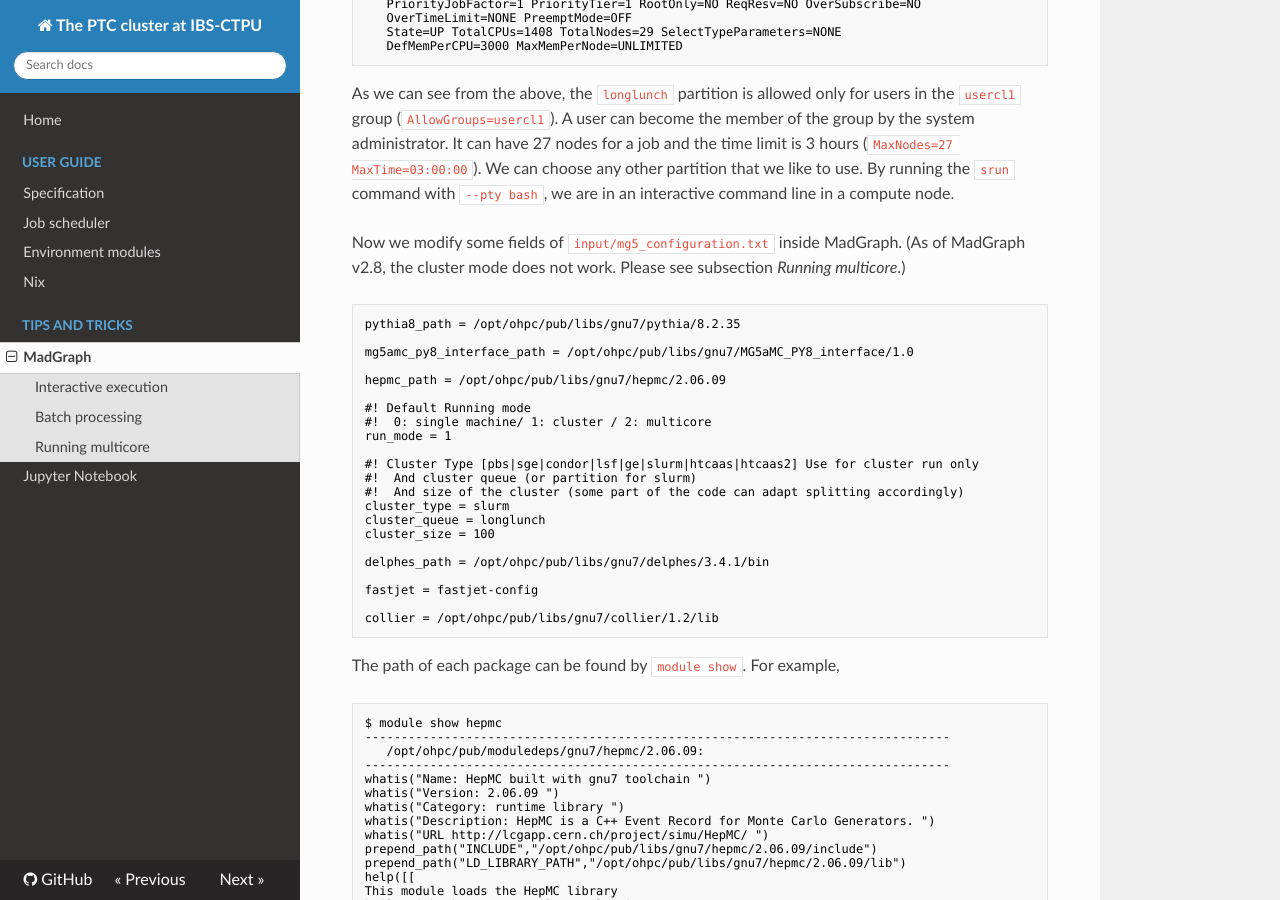
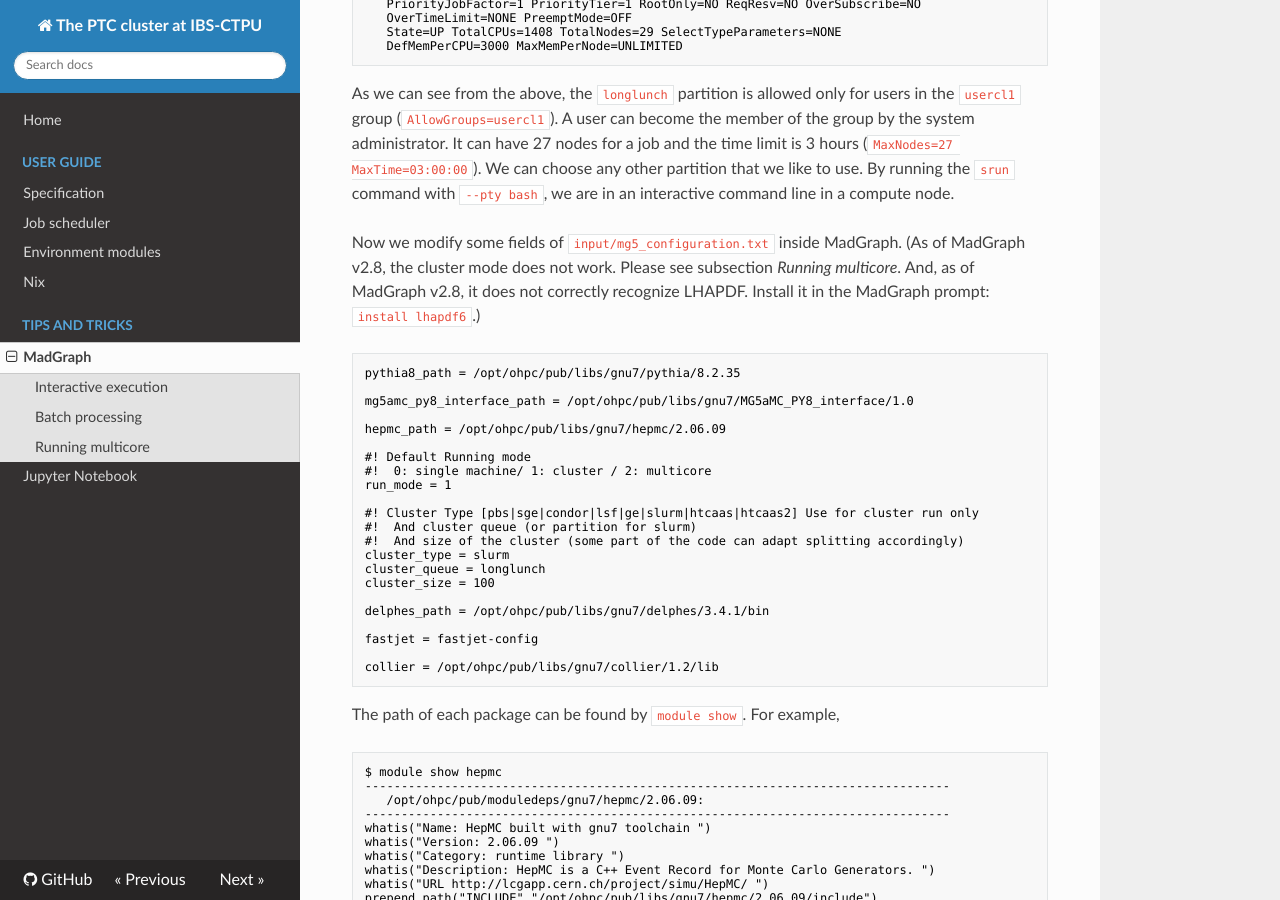
Before and after one commit to cbpark/ptc-cluster, an MkDocs documentation site: the page built from docs/tips-and-tricks/madgraph.md, in a window 1280 px wide and 900 px high, scrolled down 1045 px. Built offline with MkDocs 1.6.1, drawn with Linux system fonts in a browser that asks for light colours; nearby versions of some CDN libraries; old or Windows-style settings are respelled for this version of MkDocs.

Commit message:
Update madgrah.md (lhapdf)

````diff
--- a/docs/tips-and-tricks/madgraph.md
+++ b/docs/tips-and-tricks/madgraph.md
@@ -50,7 +50,7 @@ PartitionName=longlunch
 
 As we can see from the above, the `longlunch` partition is allowed only for users in the `usercl1` group (`AllowGroups=usercl1`). A user can become the member of the group by the system administrator. It can have 27 nodes for a job and the time limit is 3 hours (`MaxNodes=27 MaxTime=03:00:00`). We can choose any other partition that we like to use. By running the `srun` command with `--pty bash`, we are in an interactive command line in a compute node.
 
-Now we modify some fields of `input/mg5_configuration.txt` inside MadGraph. (As of MadGraph v2.8, the cluster mode does not work. Please see subsection *Running multicore*.)
+Now we modify some fields of `input/mg5_configuration.txt` inside MadGraph. (As of MadGraph v2.8, the cluster mode does not work. Please see subsection *Running multicore*. And, as of MadGraph v2.8, it does not correctly recognize LHAPDF. Install it in the MadGraph prompt: `install lhapdf6`.)
 
 ``` no-highlight
 pythia8_path = /opt/ohpc/pub/libs/gnu7/pythia/8.2.35
````
